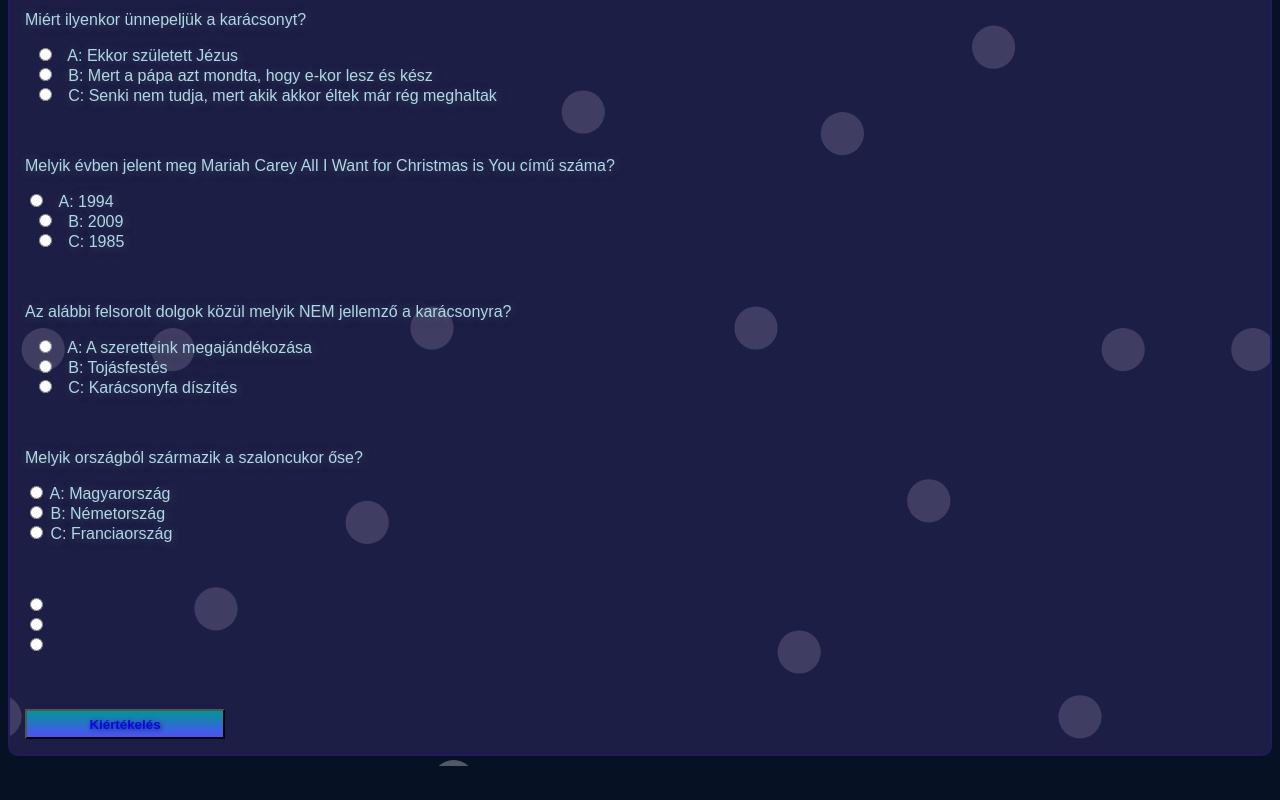
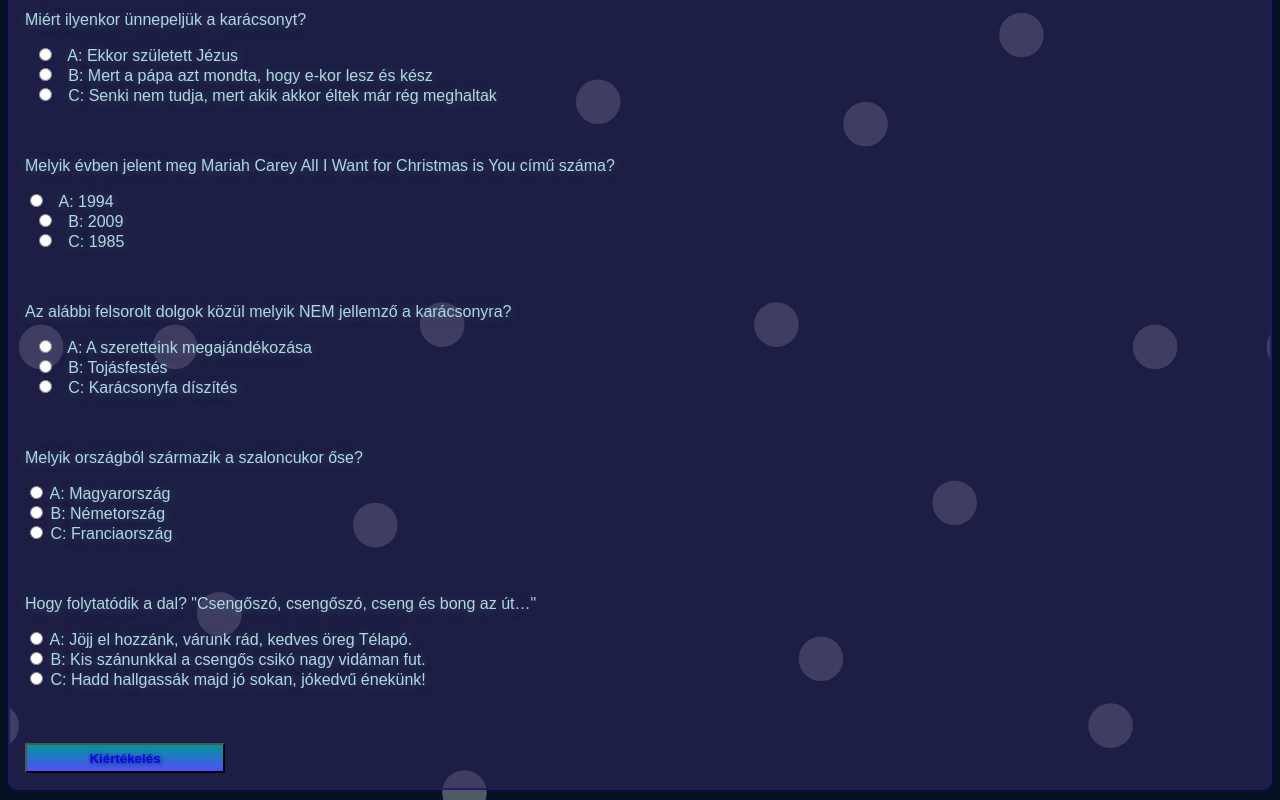
Before and after one commit to MelindaCsik/Karacsonyi-bigyusz, a plain HTML site: page index.html in a window 1280 px wide. Shown: the part 322-1122 px from the top of the page. Before the commit the page ends 1088 px from the top, so only its background shows below. Drawn offline with Linux system fonts and the light colour scheme.

Commit message:
Update index.html

```diff
--- a/index.html
+++ b/index.html
@@ -112,15 +112,15 @@
             </form> <br><br>
 
 
-            <p></p>
+            <p>Hogy folytatódik a dal?  "Csengőszó, csengőszó, cseng és bong az út…"</p>
 
             <form>
                 <input type="radio" id="7A" name="jellemzo" value="A">
-                <label for="7A"></label><br>
+                <label for="7A">A: Jöjj el hozzánk, várunk rád, kedves öreg Télapó.</label><br>
                 <input type="radio" id="7B" name="jellemzo" value="B">
-                <label for="7B"></label><br>
+                <label for="7B">B: Kis szánunkkal a csengős csikó nagy vidáman fut.</label><br>
                 <input type="radio" id="7C" name="jellemzo" value="C">
-                <label for="7C"></label>
+                <label for="7C">C: Hadd hallgassák majd jó sokan, jókedvű énekünk!</label>
             </form> <br><br><br>
 
             <button onclick="check()">Kiértékelés</button>
```
